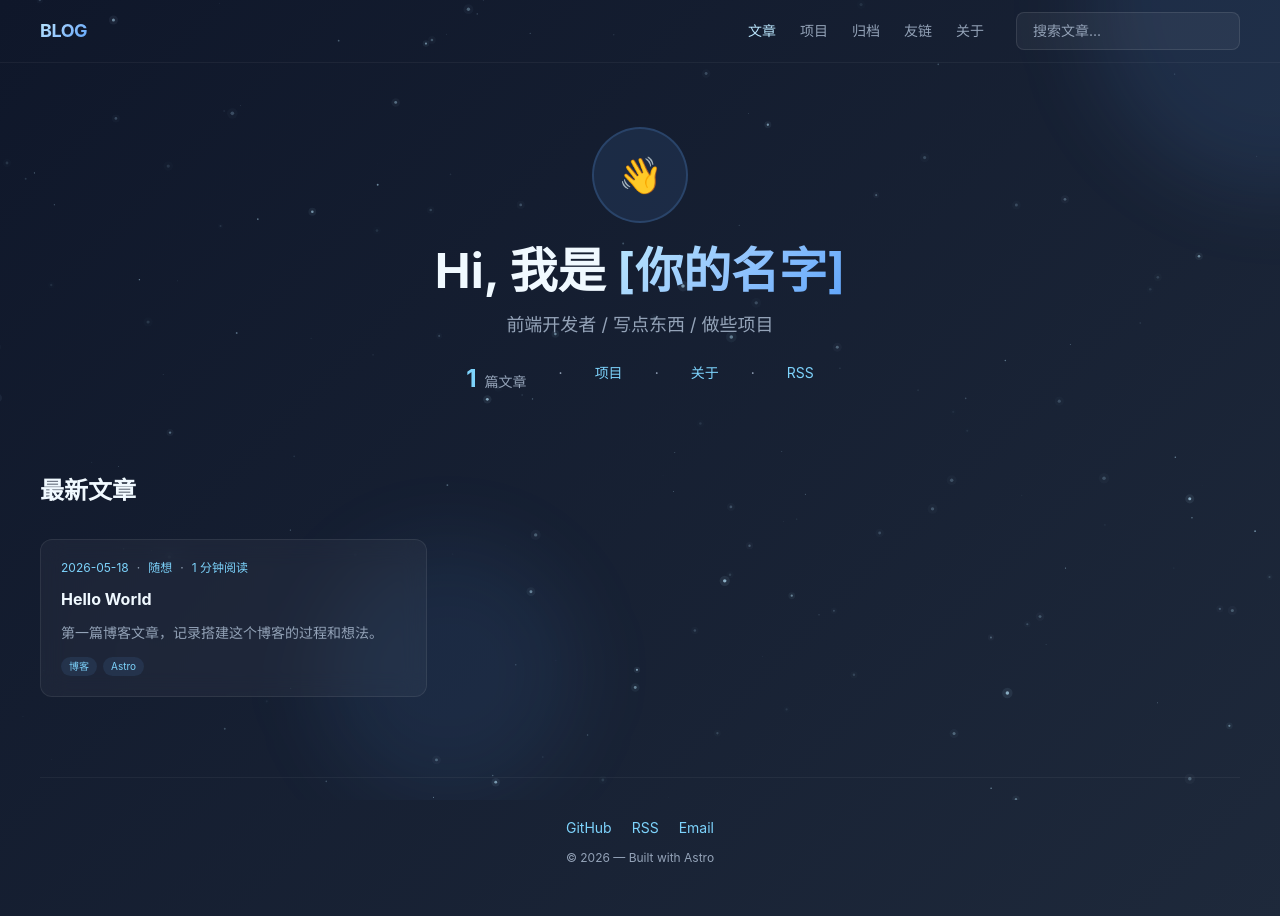
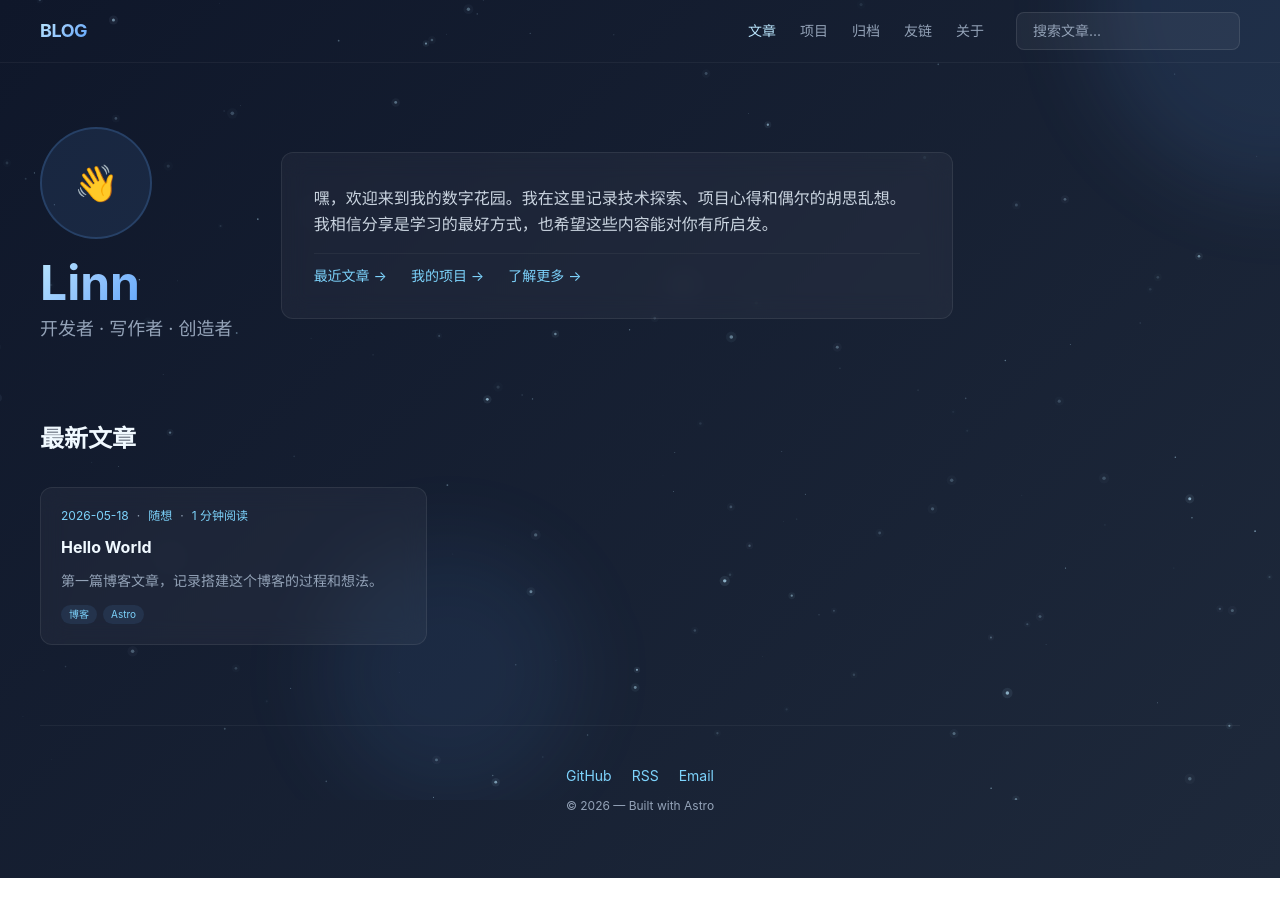
Before and after one commit to tomorrr/tomorrr.github.io, an Astro site: page / in a window 1280 px wide. After the commit the page ends 878 px from the top, so only its background shows below. Built offline with nearby package versions, Linux system fonts and the light colour scheme; Astro itself is replaced by a stand-in of ours.

Commit message:
fix: redesigned hero — horizontal layout, real content, no placeholder text
Left: avatar + name + title. Right: glass card with genuine intro + quick links.

```diff
--- a/src/pages/index.astro
+++ b/src/pages/index.astro
@@ -11,27 +11,38 @@ const posts = await getPublishedPosts();
   <StarField client:load />
 
   <!-- Hero -->
-  <section class="text-center mb-20 pt-8">
-    <div class="w-24 h-24 rounded-full mx-auto mb-6 bg-aurora-400/10 border-2 border-aurora-400/20 flex items-center justify-center">
-      <span class="text-4xl">👋</span>
-    </div>
-    <h1 class="text-5xl font-bold text-text-primary mb-4">
-      Hi, 我是 <span class="text-gradient">[你的名字]</span>
-    </h1>
-    <p class="text-text-muted text-lg max-w-md mx-auto mb-6">
-      前端开发者 / 写点东西 / 做些项目
-    </p>
-    <div class="flex justify-center gap-8 text-sm">
-      <span class="text-aurora-300">
-        <span class="text-2xl font-bold">{posts.length}</span>
-        <span class="text-text-muted ml-1">篇文章</span>
-      </span>
-      <span class="text-text-muted">·</span>
-      <a href="/projects" class="text-aurora-300 hover:text-aurora-200 transition-colors">项目</a>
-      <span class="text-text-muted">·</span>
-      <a href="/about" class="text-aurora-300 hover:text-aurora-200 transition-colors">关于</a>
-      <span class="text-text-muted">·</span>
-      <a href="/rss.xml" class="text-aurora-300 hover:text-aurora-200 transition-colors">RSS</a>
+  <section class="mb-20 pt-8">
+    <div class="flex flex-col lg:flex-row gap-8 lg:gap-12 items-center">
+      <!-- Left: Avatar + name -->
+      <div class="flex-shrink-0 text-center lg:text-left">
+        <div class="w-28 h-28 rounded-full mx-auto lg:mx-0 mb-5 bg-aurora-400/10 border-2 border-aurora-400/20 flex items-center justify-center">
+          <span class="text-4xl">👋</span>
+        </div>
+        <h1 class="text-5xl font-bold text-text-primary mb-2">
+          <span class="text-gradient">Linn</span>
+        </h1>
+        <p class="text-text-muted text-lg">
+          开发者 · 写作者 · 创造者
+        </p>
+      </div>
+
+      <!-- Right: Intro card -->
+      <div class="flex-1 glass p-6 lg:p-8 max-w-2xl">
+        <p class="text-text-body text-base leading-relaxed mb-4">
+          嘿，欢迎来到我的数字花园。我在这里记录技术探索、项目心得和偶尔的胡思乱想。我相信分享是学习的最好方式，也希望这些内容能对你有所启发。
+        </p>
+        <div class="flex items-center gap-6 text-sm pt-3 border-t border-white/5">
+          <a href="/posts/hello-world" class="text-aurora-300 hover:text-aurora-200 transition-colors">
+            最近文章 &rarr;
+          </a>
+          <a href="/projects" class="text-aurora-300 hover:text-aurora-200 transition-colors">
+            我的项目 &rarr;
+          </a>
+          <a href="/about" class="text-aurora-300 hover:text-aurora-200 transition-colors">
+            了解更多 &rarr;
+          </a>
+        </div>
+      </div>
     </div>
   </section>
 
```
